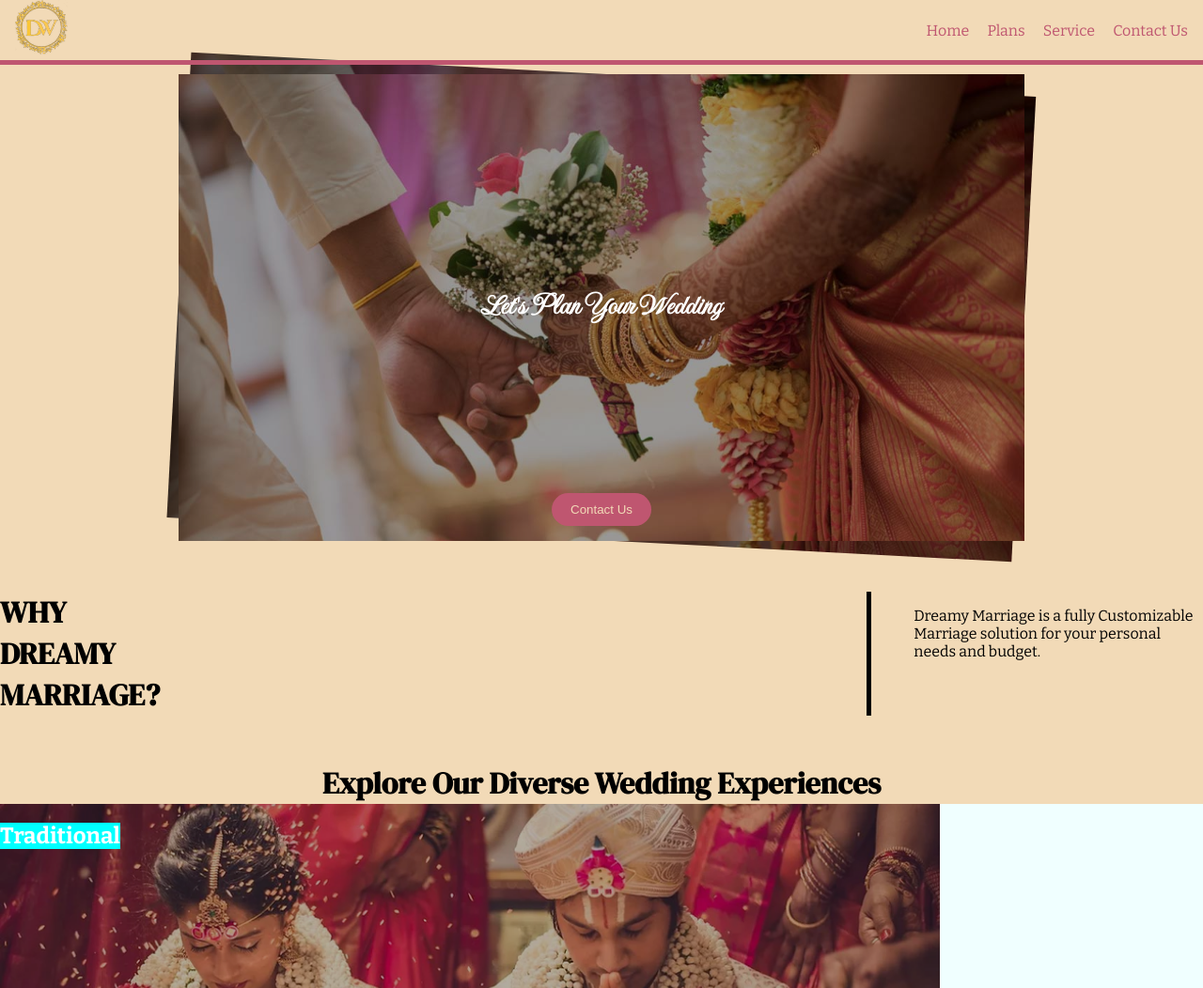
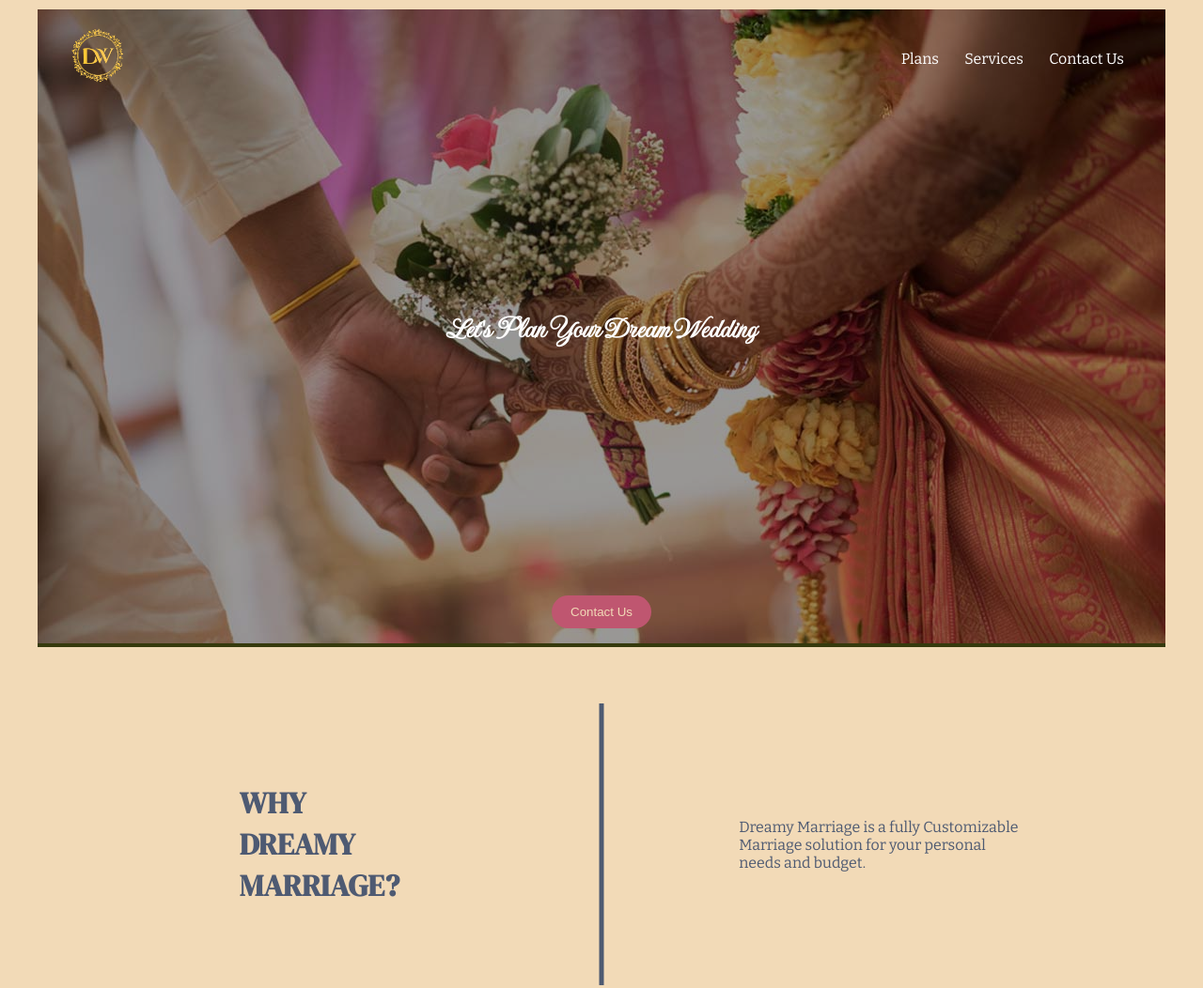
Before and after one commit to Sanjuums/dreamymarriage.github.io, a plain HTML site: page index.html in a window 1280 px wide. Shown: the top 1052 px of the page at 94% size. Drawn offline with Linux system fonts and the light colour scheme.

Commit message:
why-complete

```diff
--- a/index.html
+++ b/index.html
@@ -10,40 +10,47 @@
     <link rel="stylesheet" href="/styles/plans.css">
 </head>
 <body>
+    <div id="hero-wrapper">
+        <div id="hero">
+            <div class="main-photo">
+                <img src="/img/hero.png" alt="">
+
                 <nav>
                     <div class="logo">
-            <img src="./img/logo.png" alt="">
+                        <img src="/img/logo.png" alt="">
                     </div>
                     <div id="links">
-            <a href="#hero" class="hoverable">Home</a>
                         <a href="#" class="hoverable">Plans</a>
-            <a href="#" class="hoverable">Service</a>
+                        <a href="#" class="hoverable">Services</a>
                         <a href="#" class="hoverable">Contact Us</a>
                     </div>
+
                 </nav>
+                <h1>Let's Plan Your Dream Wedding</h1>
+                <div class="stack-photo">
 
-    <div id="hero">
-        <!-- <h1>Let's Plan Your Wedding</h1> -->
-        <div class="photos">
-            <h1>Let's Plan Your Wedding</h1>
-            <div class="photo-holder">
-                <img src="/img/hero.png" class="one" alt="">
-            </div>
-            <div class="photo-holder stack">
-                <img src="/img/hero.png" class="one" alt="">
                 </div>
                 <button>Contact Us</button>
             </div>
         </div>
+    </div>
+
+
     <div id="why">
+        <div class="heading-container">
             <h1>
                 <div>WHY</div>
                 <div>DREAMY</div>
                 <div>MARRIAGE?</div>
             </h1>
-        <div class="temp"><div class="line"></div></div>
+        </div>
+        <div class="temp"></div>
+        <div class="text-container">
             <p>Dreamy Marriage is a fully Customizable Marriage solution for your personal needs and budget.</p>
         </div>
+    </div>
+
+
     <div id="plans">
         <h1 class="title">Explore Our Diverse Wedding Experiences</h1>
         <div class="plan-container">
--- a/styles/hero.css
+++ b/styles/hero.css
@@ -1,7 +1,9 @@
 #hero{
     position: relative;
+    padding: 10px;
     margin-bottom: 50px;
 }
+
 #hero h1{
     font-family: CurveFont;
     position: absolute;
@@ -16,29 +18,40 @@
 
     color: white;
 }
-.photos{
+.main-photo{
     position: relative;
-}
-.photo-holder{
     margin: auto;
     aspect-ratio: 16/9;
-    width: 900px;
-    padding-top: 10px;
-    filter: brightness(0.6);
+    width: 1200px;
+    background-color: rgb(54, 58, 13);
 }
-.photo-holder img{
+.main-photo>img{
     width: 100%;
     height: 100%;
     object-fit: cover;
     object-position: top;
+    filter: brightness(0.6);
 }
-.stack {
+nav{
     position: absolute;
-    top: 0;
-    left: 50%;
-    transform: translate(-50%) rotate(3deg);
-    z-index: -1;
-    filter: brightness(0.4);
+    z-index: 100;
+    right: 0;
+    left: 0;
+    top: 20px;
+    padding: 0 20px;
+
+    display: flex;
+    justify-content: space-between;
+    align-items: center;
+}
+.logo img{
+    width:  9vh;
+    padding-left: 1rem;
+}
+#links a{
+    text-decoration: none;
+    color: white;
+    margin-right: 1.5rem;
 }
 #hero button{
     position: absolute;
--- a/styles/style.css
+++ b/styles/style.css
@@ -3,6 +3,8 @@
    --text: #4E5A72;
    --cardColor: #BF5670;
    --cardShadow: #6D4156;
+
+   --img-size-pc: 1200px;
 
    background-color: var(--bg);
 }
@@ -34,27 +36,6 @@ body{
     margin: auto;
 
 }
-nav{
-    z-index: 100;
-
-    border-bottom: 5px solid var(--cardColor);
-
-    display: flex;
-    align-items: center;
-    justify-content: space-between;
-}
-.logo img{
-    width:  9vh;
-    padding-left: 1rem;
-}
-
-#links a{
-    text-decoration: none;
-    color: var(--cardColor);
-    margin-right: 1rem;
-}
-#links a:hover{
-}
 .hoverable{
     position: relative;
 }
@@ -64,7 +45,7 @@ nav{
     width: 120%;
     left: -10%;
     height: 100%;
-    background-color: var(--cardColor);
+    background-color: white;
     mask-image: url(/img/border.png);
     mask-size: cover;
     mask-position: center;
--- a/styles/why.css
+++ b/styles/why.css
@@ -2,28 +2,35 @@
     position: relative;
     margin: auto;
     display: flex;
-    justify-content: space-evenly;
     margin-bottom: 50px;
+    min-height: 300px;
+    width: var(--img-size-pc);
 }
-#why h1{
+#why>*{
+    flex: 1;
+}
+#why .heading-container{
     font-family: HeadingFont;
-    flex: 1;
-    height: 100%;
-    margin: auto;
+    color: var(--text);
+    display: flex;
+    align-items: center;
+    justify-content: center;
 }
 #why .temp{
-    width: 50px;
+    position: absolute;
+    height: 100%;
+    left: 50%;
+    transform: translate(-50%);
+    width: 5px;
+    background-color: var(--text);
 }
-#why .temp::after{
-    content: '';
-    position: absolute;
-
-    width: 5px;
-    height: 100%;
-    background-color: black;
+#why .text-container{
+    font-family: ContentFont;
+    display: flex;
+    align-items: center;
+    justify-content: center;
 }
-#why p{
-    font-family: ContentFont;
-    flex: 1;
+#why .text-container p{
     max-width: 30ch;
+    color: var(--text);
 }
```
Lines whose indentation alone changed are shown as unchanged.
